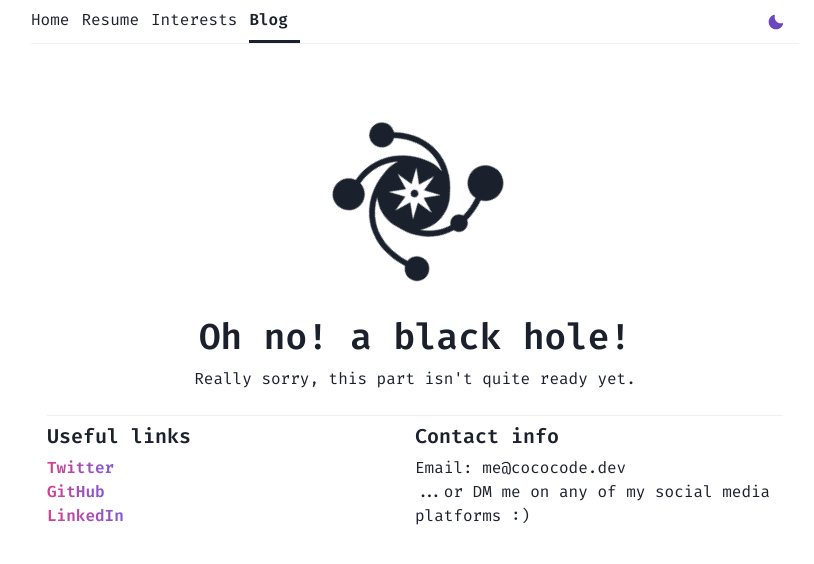
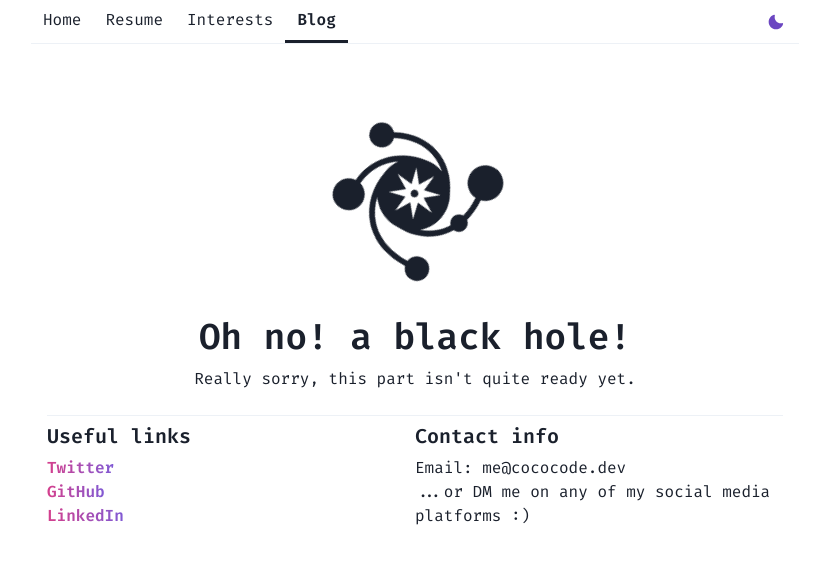
Before and after one commit to fbatta/cococode, a Next.js app: page /blog in a window 1280 px wide. Shown: the top 564 px of the page, without its empty margins (225-1039 px from the left). Built offline with nearby package versions, Linux system fonts and the light colour scheme.

Commit message:
Fixed typo

```diff
--- a/components/navigationBar.tsx
+++ b/components/navigationBar.tsx
@@ -51,7 +51,7 @@ function NavBarLink({ children, href, isMobile }: NavBarLinkProps) {
                 variants={variants}
                 h="full"
                 w="max-content"
-                px="3"
+                pr="3"
                 flexGrow={0}
                 flexDirection="column"
                 justifyContent="center">
@@ -65,7 +65,7 @@ function NavBarLink({ children, href, isMobile }: NavBarLinkProps) {
             animate={isActive ? 'active' : 'inactive'}
             variants={variants}
             w="max-content"
-            pr="3"
+            px="3"
             flexGrow={0}
             flexDirection="column">
             <Text as="a" cursor="pointer">{children}</Text>
```
